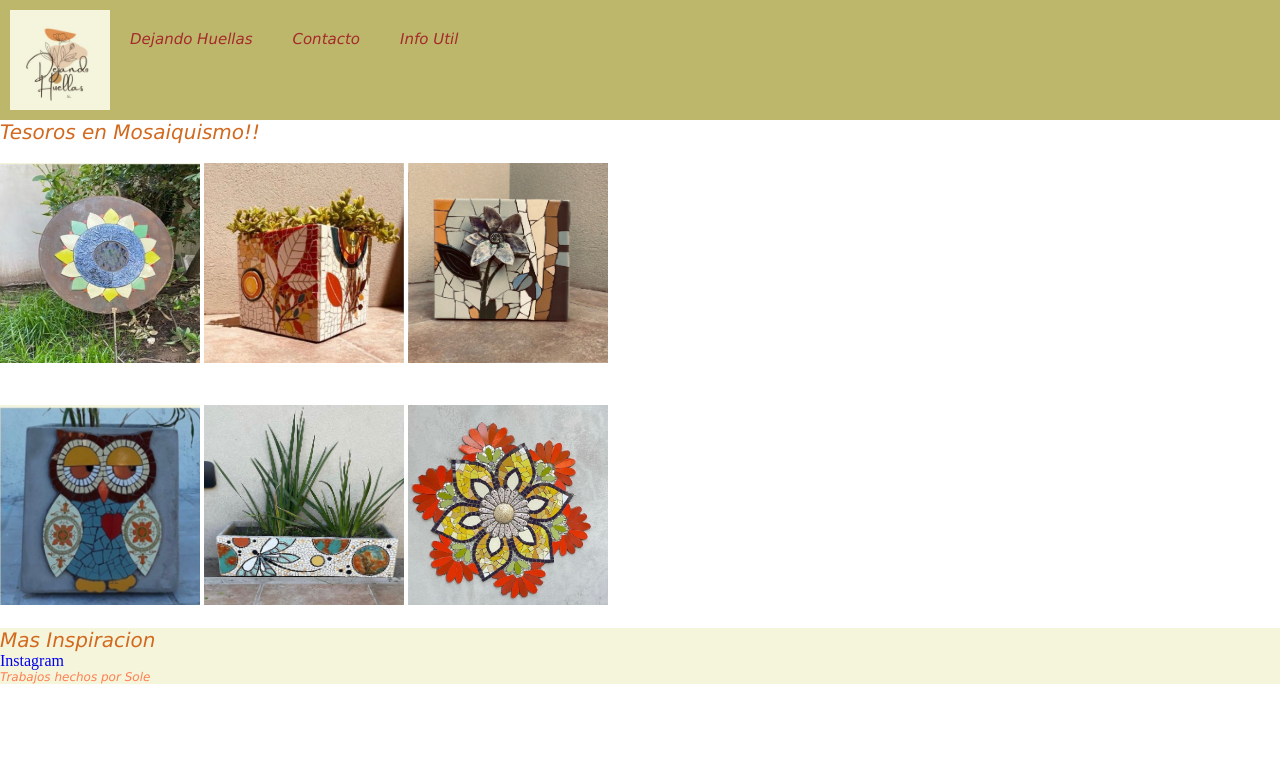
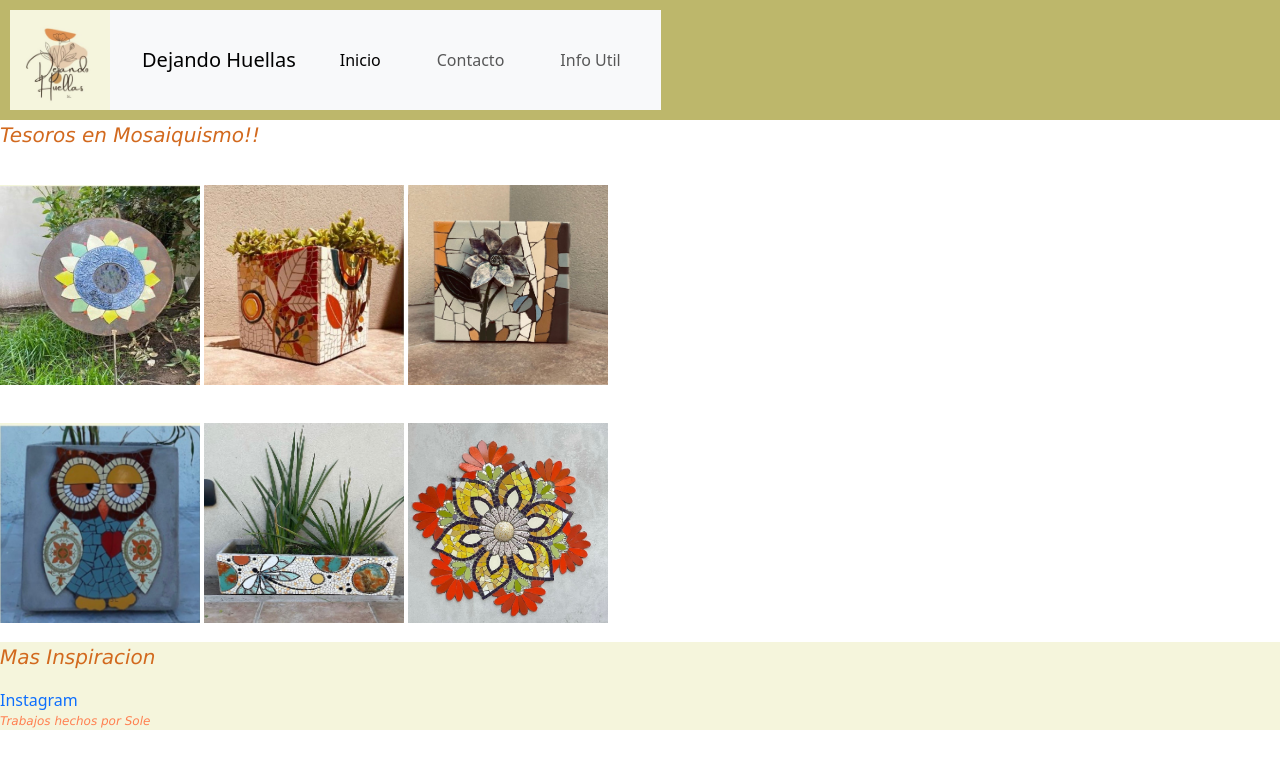
Before and after one commit to msolel/PFLangono, a plain HTML site: page pages/mosaiquismo.html in a window 1280 px wide. Drawn offline with nearby package versions, Linux system fonts and the light colour scheme.

Commit message:
actualizar paginas

```diff
--- a/pages/mosaiquismo.html
+++ b/pages/mosaiquismo.html
@@ -1,27 +1,41 @@
-<!DOCTYPE html>
+<!doctype html>
 <html lang="en">
-<head>
-    <meta charset="UTF-8">
-    <meta http-equiv="X-UA-Compatible" content="IE=edge">
-    <meta name="viewport" content="width=device-width, initial-scale=1.0">
+  <head>
+    <meta charset="utf-8">
+    <meta name="viewport" content="width=device-width, initial-scale=1">
+
+    <title>Dejando_Huellas</title>
+    <link href="https://cdn.jsdelivr.net/npm/bootstrap@5.3.0-alpha3/dist/css/bootstrap.min.css" rel="stylesheet" integrity="sha384-KK94CHFLLe+nY2dmCWGMq91rCGa5gtU4mk92HdvYe+M/SXH301p5ILy+dN9+nJOZ" crossorigin="anonymous">
+    <!--CSS-->
     <link rel="stylesheet" href="../style.css">
-    <title>Mosaiquismo</title>
-</head>
+ </head>
 <body>
     <header>
-        <img src="../img/logo.jpeg" alt="Logo">
-        <nav>
-            <!--Enlace relativo, redicciona a otro archivo dentro del proyecto-->
-            <a class="enlaces" href="../index.html"> Dejando Huellas</a>
-        </nav>
-        <nav>
-            <!--Enlace relativo, redicciona a otro archivo dentro del proyecto-->
-            <a class="enlaces" href="contacto.html"> Contacto</a>
-        </nav>
-        <nav>
-            <!--Enlace relativo, redicciona a otro archivo dentro del proyecto-->
-            <a class="enlaces" href="infoUtil.html"> Info Util</a>
-        </nav>
+        <img src="../img/logo.jpeg" alt="Logo" >
+        <nav class="navbar navbar-expand-lg bg-body-tertiary">
+            <div class="container-fluid">
+              <a class="navbar-brand" href="#">Dejando Huellas</a>
+              <button class="navbar-toggler" type="button" data-bs-toggle="collapse" data-bs-target="#navbarSupportedContent" aria-controls="navbarSupportedContent" aria-expanded="false" aria-label="Toggle navigation">
+                <span class="navbar-toggler-icon"></span>
+              </button>
+              <div class="collapse navbar-collapse" id="navbarSupportedContent">
+                <ul class="navbar-nav me-auto mb-2 mb-lg-0">
+                  <li class="nav-item">
+                    <a class="nav-link active" aria-current="page" href="../index.html">Inicio</a>
+                  </li>
+                  <li class="nav-item">
+                    <a class="nav-link" href="../pages/contacto.html">Contacto</a>
+                  </li>
+                  <li class="nav-item">
+                    <a class="nav-link" href="../pages/infoUtil.html"> Info Util</a>
+                  </li>
+
+                  </li>
+                </ul>
+
+              </div>
+            </div>
+          </nav>
     </header>
     <section>
         <p class="p-footer1">
@@ -42,6 +56,8 @@
         <a href="https://www.instagram.com/dejando_huellas_sl/">Instagram</a>
         <p class="p-footer2">Trabajos hechos por Sole</p>
     </footer>
+    <script src="https://cdn.jsdelivr.net/npm/bootstrap@5.3.0-alpha3/dist/js/bootstrap.bundle.min.js" integrity="sha384-ENjdO4Dr2bkBIFxQpeoTz1HIcje39Wm4jDKdf19U8gI4ddQ3GYNS7NTKfAdVQSZe" crossorigin="anonymous"></script>
+
 </body>
 
 </html>
```
Also changed, not shown: pages/ceramica.html (+2 -0 lines), pages/contacto.html (+2 -0 lines), pages/infoUtil.html (+2 -0 lines).
